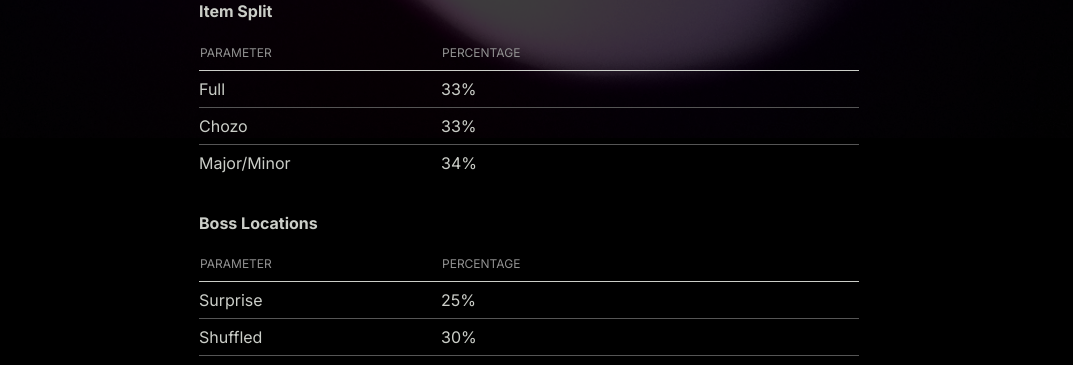
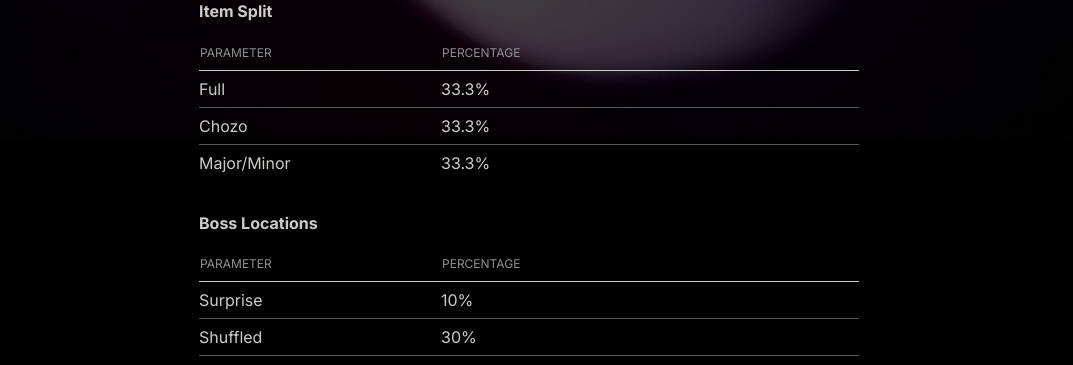
Before and after one commit to dashrando/dash-randomizer, a Next.js app in the folder apps/web/: page /events/mystery/info in a window 1280 px wide. Both pictures are taken after a click on the heading "Mystery percentages". Shown: the part 430-795 px from the top of the page, without its empty margins (111-1184 px from the left). Built offline with nearby package versions, Linux system fonts and the light colour scheme; no server answers.

Commit message:
mystery percentages

```diff
--- a/apps/web/app/events/mystery/info/page.tsx
+++ b/apps/web/app/events/mystery/info/page.tsx
@@ -55,14 +55,14 @@ export default function TournamentInfoPage() {
             <article style={{ margin: 'var(--spacer-16x) auto var(--spacer)', maxWidth: '800px', textAlign: 'left' }} className={styles.mysteryArticle}>
               <h2>Registration</h2>
               <p>
-                Sign ups for the Super Metroid Multi-Category Randomizer tournament will open shortly and will close on Friday June 14  at 11:59 pm EDT. Please be sure to be officially registered before that time so we can get the matchups finalized that weekend for the official 1st week of the tournament, which will begin Wednesday, June 19.
+                Sign ups for the Super Metroid Randomizer Mystery tournament will open shortly and will close on Friday June 14  at 11:59 pm EDT. Please be sure to be officially registered before that time so we can get the matchups finalized that weekend for the official 1st week of the tournament, which will begin Wednesday, June 19.
               </p>
               <p>
                 Prior to the tournament, we will be confirming your participation and getting players to join the <a href="https://discord.gg/2usVyy4" target="_blank">Discord server</a>. Discord will be the official medium used to communicate with players and schedule races. Players must join the discord server to participate.
               </p>
               <h2>Format + Seeding Procedure</h2>
               <p>
-                The tournament will be swiss format with each match being 1 race. There will be one required match per week (Wednesday - Tuesday).  Seeding for match pairings for the 1st round will be based on previous tournament finishes including sglive tournaments, the 2022 SMR Multi-Category tournament and SMR League. This will likely not be an exact ordering, of strongest to weakest players, but should be good enough to get fair matchups throughout the swiss rounds. This will be done after the sign up period ends and before the official 1st week of competition begins.
+                The tournament will be swiss format with each match being 1 race. There will be one required match per week (Wednesday - Tuesday).  Seeding for match pairings for the 1st round will be based on previous tournament finishes including SGLive tournaments, the 2022 SMR Multi-Category tournament and SMR League. This will likely not be an exact ordering, of strongest to weakest players, but should be good enough to get fair matchups throughout the swiss rounds. This will be done after the sign up period ends and before the official 1st week of competition begins.
               </p>
               <p>
                 There will be 6 weeks of swiss competition, which means at least 6 guaranteed matches for each runner. Note, we are starting each week midweek in the hopes that fewer players will miss entire weeks while on vacation.
@@ -85,11 +85,11 @@ export default function TournamentInfoPage() {
               </ul> */}
               <MysterySettings />
               <p>
-                <em>Please note: These percentages are not finalized. We will be testing them in the weeks leading up to the tournament. All percentages will be finalized at the same time that first round match ups are announced.</em>
+                <em>These percentages are subject to change before the tournament starts. We will be testing them in the weeks leading up to the tournament. All percentages will be finalized at the same time that first round match ups are announced.</em>
               </p>
               <h2>Timeline</h2>
               <ul>
-                <li>June 2: Registration begins</li>
+                <li>June 3: Registration begins</li>
                 <li>June 14: Registration ends at 11:59pm EDT</li>
                 <li>June 19: Start of swiss week 1</li>
                 <li>August 7: Last day of swiss weeks</li>
@@ -140,7 +140,7 @@ export default function TournamentInfoPage() {
               <ol>
                 <li>Auto tracking is permitted only for item tracking. You MAY NOT use auto map-tracking.</li>
                 <li>Runners will use RaceTime.gg to time and record their race. All runners must have a RaceTime account. The time listed on RaceTime is the official time for the match. All runners are required to stream and to follow all RaceTime rules.</li>
-                <li>All races must be streamed on Twitch. Additionally, all runners must have the vod of the stream available for potential review by the organizers for at least 1 week after the race. Failure to comply with this rule could lead to a win being overturned. If you have not enabled vod saving on twitch please go to https://help.twitch.tv/s/article/video-on-demand for instructions</li>
+                <li>All races must be streamed on Twitch. Additionally, all runners must have the vod of the stream available for potential review by the organizers for at least 1 week after the race. Failure to comply with this rule could lead to a win being overturned. If you have not enabled VOD saving on Twitch <a href="https://help.twitch.tv/s/article/video-on-demand" target="_blank">please go here</a> for instructions</li>
                 <li>Players may not be in a restream channel or any chat (twitch, discord etc.) during a race.</li>
                 <li>Watching other racer’s streams or any restream while racing is not allowed.</li>
                 <li>Runners caught or who are suspected of cheating will be automatically forfeited from further participation in the tournament. All decisions on cheating will be made by the organizers and will be final.</li>
--- a/apps/web/app/info/settings/mystery.tsx
+++ b/apps/web/app/info/settings/mystery.tsx
@@ -21,7 +21,7 @@ const MysteryTable = ({ title, values }: { title: string, values: MysteryValue[]
         {values.map((value: MysteryValue, index: number) => (
           <tr key={index}>
             <td>{value.label}</td>
-            <td>{value.value * 100}%</td>
+            <td>{`${(value.value * 100).toFixed(1).replace(/\.0$/, '')}%`}</td>
           </tr>
         ))}
       </tbody>
@@ -34,40 +34,40 @@ const mysteryPercentages = [
   {
     title: 'Item Split',
     values: [
-      { label: 'Full', value: 0.33 },
-      { label: 'Chozo', value: 0.33 },
-      { label: 'Major/Minor', value: 0.34 },
+      { label: 'Full', value: 0.333 },
+      { label: 'Chozo', value: 0.333 },
+      { label: 'Major/Minor', value: 0.333 },
     ]
   },
   {
     title: 'Boss Locations',
     values: [
-      { label: 'Surprise', value: 0.25 },
+      { label: 'Surprise', value: 0.1 },
       { label: 'Shuffled', value: 0.3 },
       { label: 'Shifted', value: 0.3 },
-      { label: 'Vanilla', value: 0.15 },
+      { label: 'Vanilla', value: 0.3 },
     ]
   },
   {
     title: 'Map Layout',
     values: [
-      { label: 'Area Randomization', value: 0.7 },
-      { label: 'Vanilla', value: 0.3 },
+      { label: 'Area Randomization', value: 0.666 },
+      { label: 'Vanilla', value: 0.333 },
     ]
   },
   {
     title: 'Minor Item Distribution',
     values: [
-      { label: 'Standard - 3:2:1', value: 0.6 },
-      { label: 'DASH - 2:1:1', value: 0.4 },
+      { label: 'Standard - 3:2:1', value: 0.5 },
+      { label: 'DASH - 2:1:1', value: 0.5 },
     ]
   },
   {
     title: 'Charge Beam',
     values: [
-      { label: 'Vanilla', value: 0.5 },
-      { label: 'Starter', value: 0.3 },
-      { label: 'Starter+', value: 0.2 },
+      { label: 'Vanilla', value: 0.333 },
+      { label: 'Starter', value: 0.333 },
+      { label: 'Starter+', value: 0.333 },
     ]
   },
   {
@@ -80,22 +80,22 @@ const mysteryPercentages = [
   {
     title: 'Gravity Heat Reduction',
     values: [
-      { label: 'Off', value: 0.7 },
-      { label: 'On', value: 0.3 },
+      { label: 'Off', value: 0.75 },
+      { label: 'On', value: 0.25 },
     ]
   },
   {
     title: 'Double Jump',
     values: [
-      { label: 'Off', value: 0.65 },
-      { label: 'On', value: 0.35 },
+      { label: 'Off', value: 0.5 },
+      { label: 'On', value: 0.5 },
     ]
   },
   {
     title: 'Heat Shield',
     values: [
-      { label: 'Off', value: 0.85 },
-      { label: 'On', value: 0.15 },
+      { label: 'Off', value: 0.75 },
+      { label: 'On', value: 0.25 },
     ]
   },
 ]
@@ -108,7 +108,7 @@ export default function MysterySettings() {
         <MysteryTable key={index} title={mystery.title} values={mystery.values} />
       )}
       <p>
-        <em>Note: All Mystery seeds will use Standard Logic and have Item Fanfare enabled.</em>
+        <em>Note: All Mystery seeds will use Standard Logic and have Item Fanfare enabled. Pressure Valve is not available in Mystery.</em>
       </p>
     </details>
   )
```
